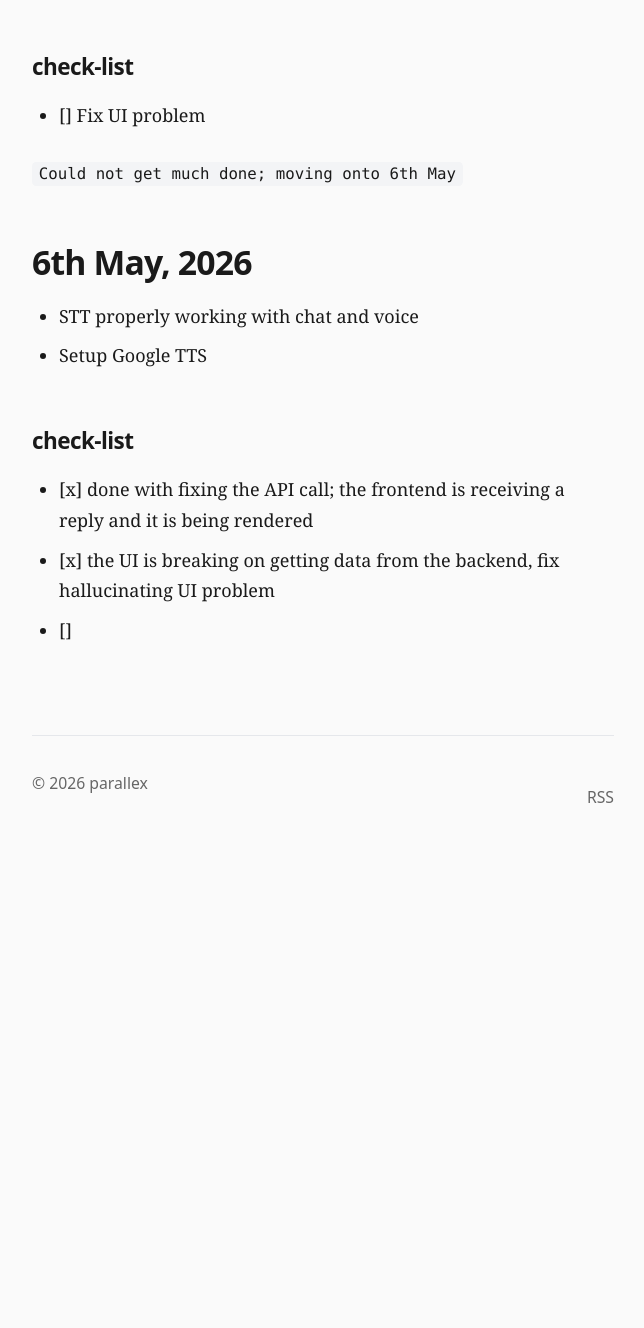
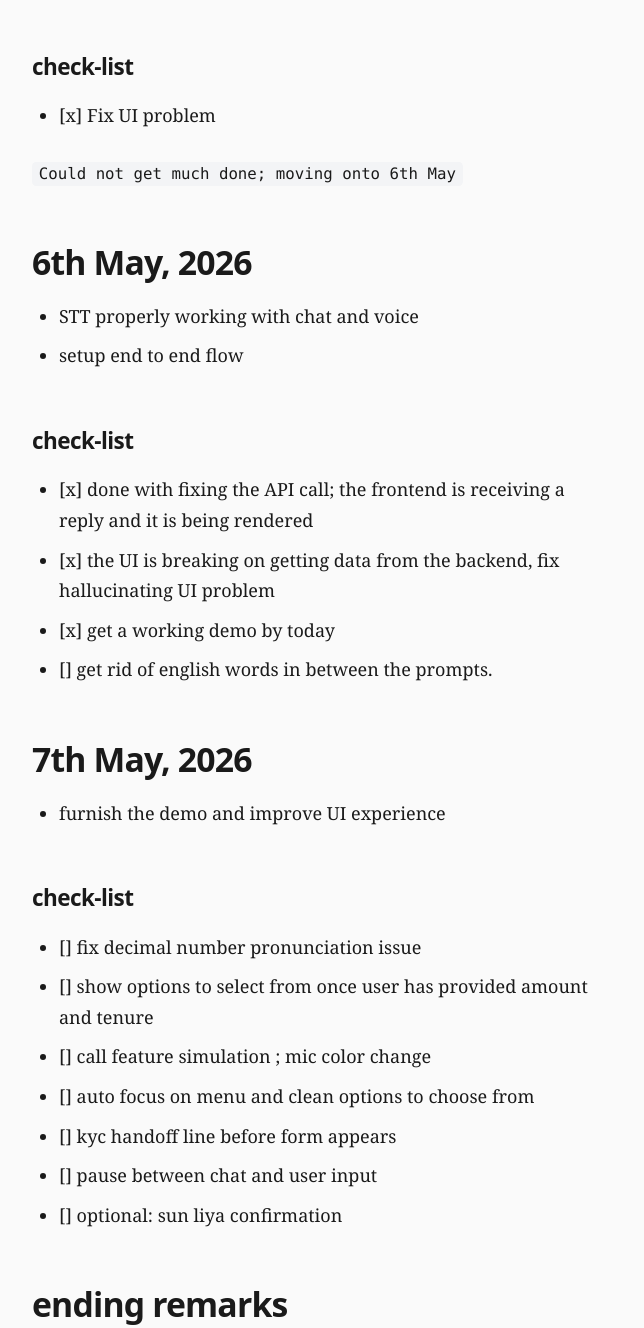
Before and after one commit to ssd-81/ssd-81.github.io, an Astro site: page /posts/hackathon-build in a window 1280 px wide. Shown: the part 520-1848 px from the top of the page, without its empty margins (317-961 px from the left). Before the commit the page ends 1396 px from the top, so only its background shows below. Built offline with nearby package versions, Linux system fonts and the light colour scheme; Astro itself is replaced by a stand-in of ours.

Commit message:
hackathon project end

````diff
--- a/src/content/posts/hackathon-build.md
+++ b/src/content/posts/hackathon-build.md
@@ -11,18 +11,40 @@ label: "technical"
 
 
 
-
 ### check-list
-- [] Fix UI problem
+- [x] Fix UI problem
 
 ```Could not get much done; moving onto 6th May```
 
 ## 6th May, 2026
 - STT properly working with chat and voice
-- Setup Google TTS
+- setup end to end flow
 
 
 ### check-list
 - [x] done with fixing the API call; the frontend is receiving a reply and it is being rendered
 - [x] the UI is breaking on getting data from the backend, fix hallucinating UI problem
-- []
+- [x] get a working demo by today
+- [] get rid of english words in between the prompts.
+
+
+## 7th May, 2026
+- furnish the demo and improve UI experience
+
+
+
+### check-list
+- [] fix decimal number pronunciation issue
+- [] show options to select from once user has provided amount and tenure
+- [] call feature simulation ; mic color change
+- [] auto focus on menu and clean options to choose from
+- [] kyc handoff line before form appears
+- [] pause between chat and user input
+- [] optional: sun liya confirmation
+
+
+
+## ending remarks
+- the process was tight and a lot of things did not go as planned.
+- a lot of things I would want to do better; but the core thing worked out.
+- let's end this here.
````
